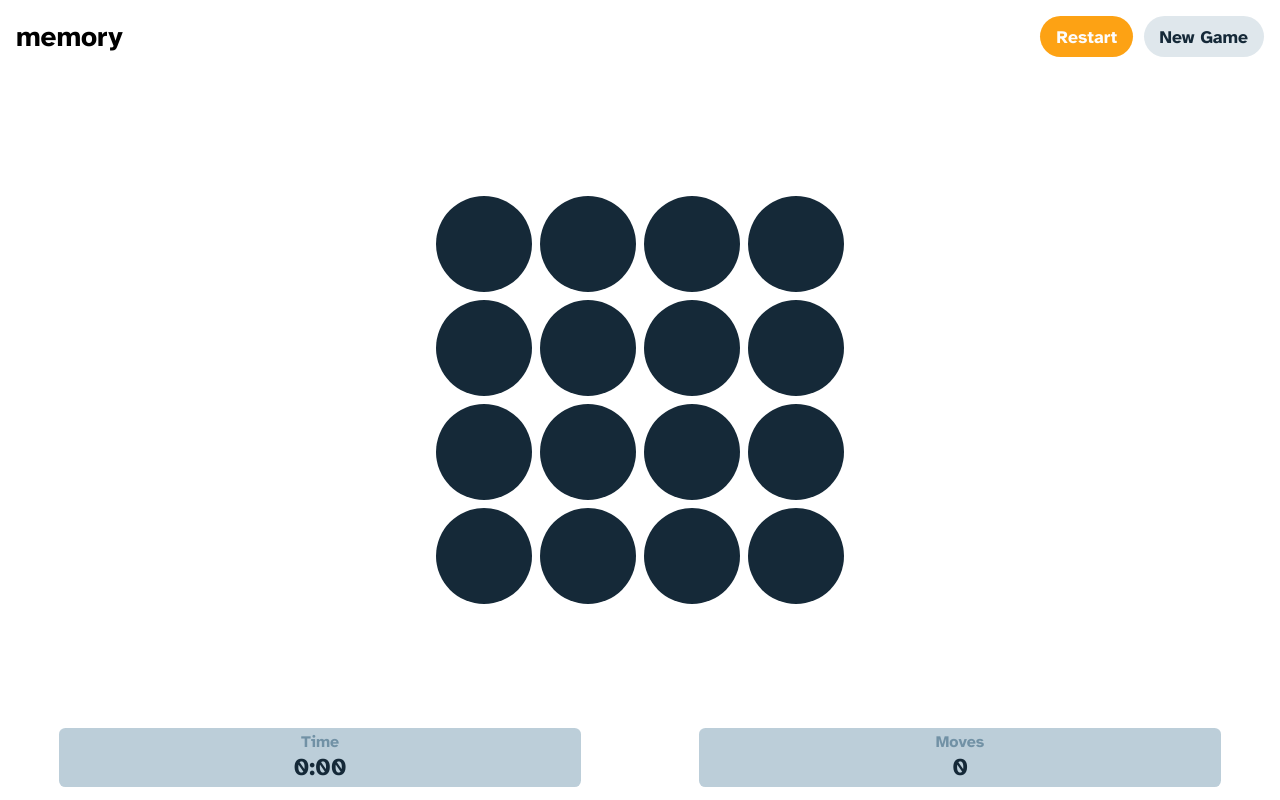
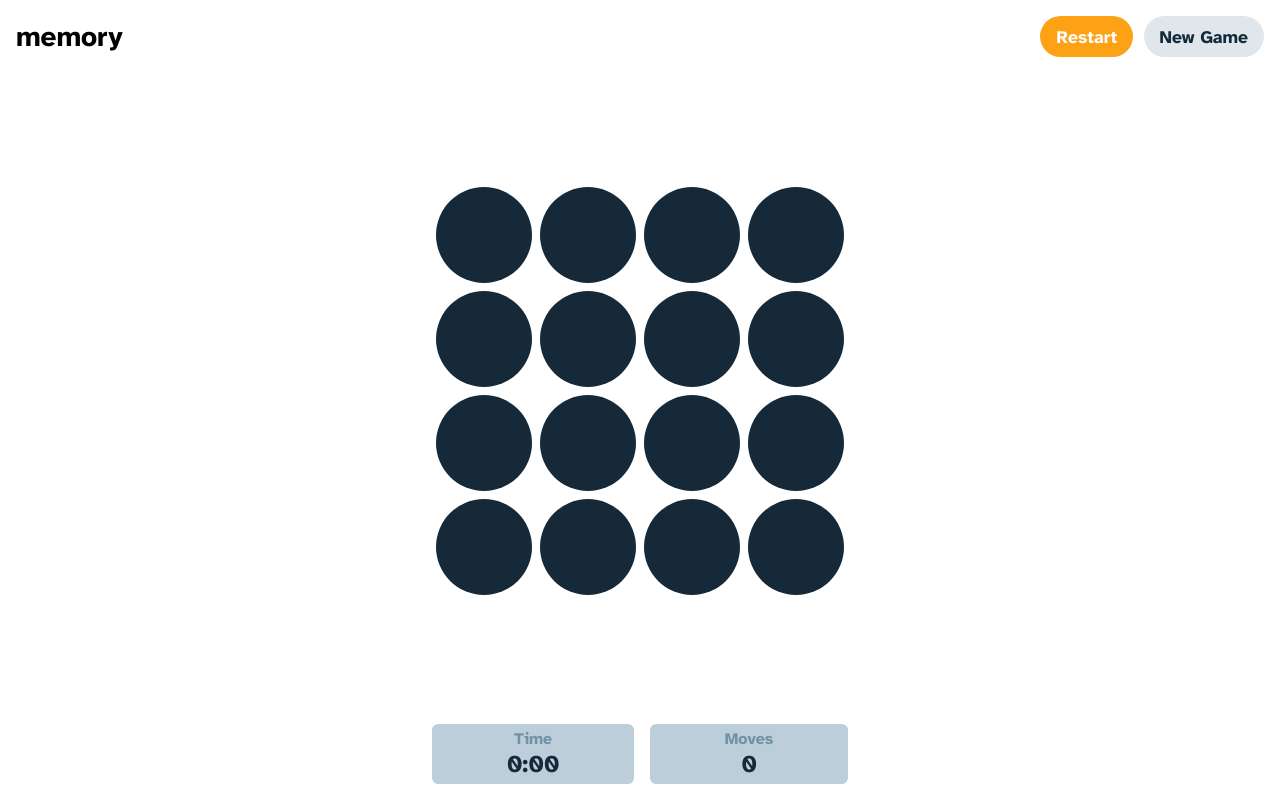
Before and after one commit to chrizgx/memory-game, an Angular app: page /play in a window 1280 px wide. Built offline with nearby package versions, Linux system fonts and the light colour scheme.

Commit message:
Modify score component equal width with the board component when the viewer is on a bigger screen

```diff
--- a/src/app/board/board.component.css
+++ b/src/app/board/board.component.css
@@ -21,9 +21,9 @@
 
 .board-cell-6 {
   height: 14vw;
-  max-height: 4rem;
+  max-height: 4.2rem;
   width: 14vw;
-  max-width: 4rem;
+  max-width: 4.2rem;
   margin: 0.15rem;
 
   font-size: 8vw;
@@ -54,3 +54,13 @@ span.numbers {
 span.numbers-active {
   opacity: 1;
 }
+
+@media only screen and (min-width: 550px) {
+  .board-cell-4 {
+    font-size: 4.8rem;
+  }
+
+  .board-cell-6 {
+    font-size: 3rem;
+  }
+}
--- a/src/app/game/game.component.css
+++ b/src/app/game/game.component.css
@@ -12,3 +12,9 @@ app-board {
   flex-direction: column;
   flex-grow: 1;
 }
+
+app-score {
+  display: flex;
+  flex-direction: row;
+  justify-content: center;
+}
--- a/src/app/score/score.component.css
+++ b/src/app/score/score.component.css
@@ -1,8 +1,11 @@
 .single-player-container {
   display: flex;
   flex-direction: row;
+  flex-grow: 1;
   justify-content: space-around;
-  padding-bottom: 0.8rem;
+  padding: 1rem;
+  margin: 0;
+  max-width: 26rem;
 }
 
 .single-player-box {
@@ -12,8 +15,13 @@
   flex-direction: column;
   align-items: center;
   justify-content: center;
-  width: 40vw;
+  flex-grow: 1;
   padding: 0.3rem;
+  margin-right: 1rem;
+}
+
+.single-player-box:last-child {
+  margin-right: 0;
 }
 
 .single-player-title {
```
